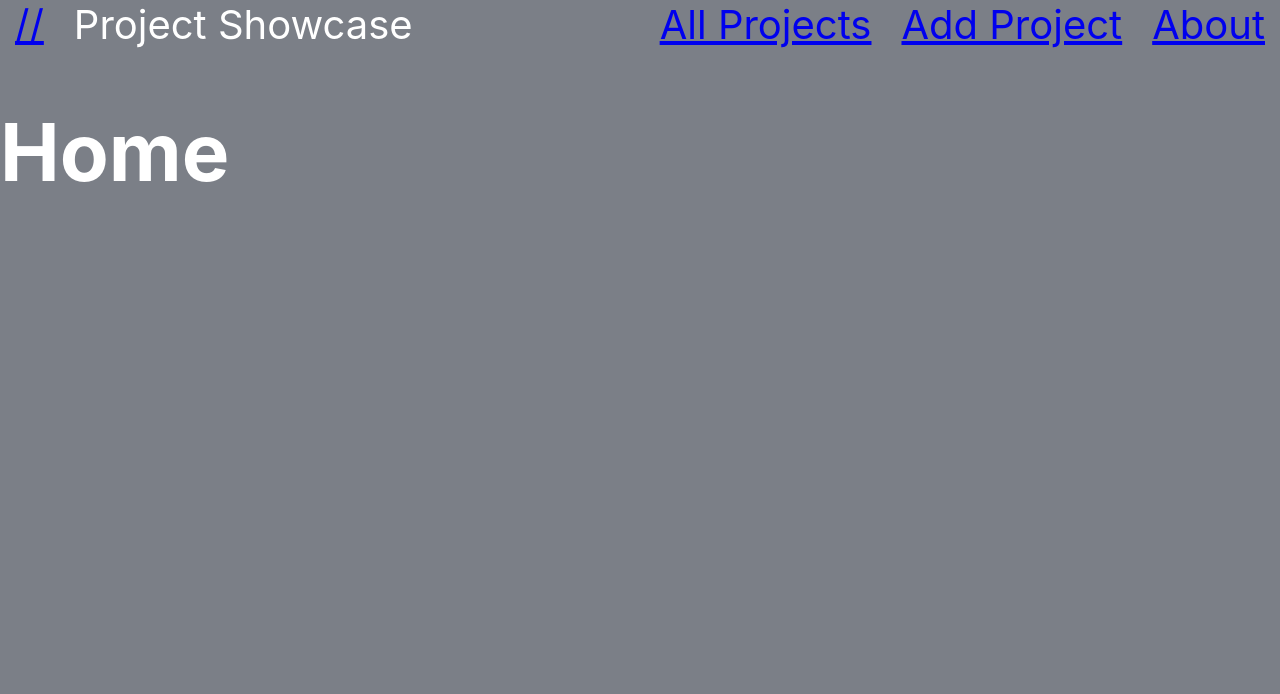
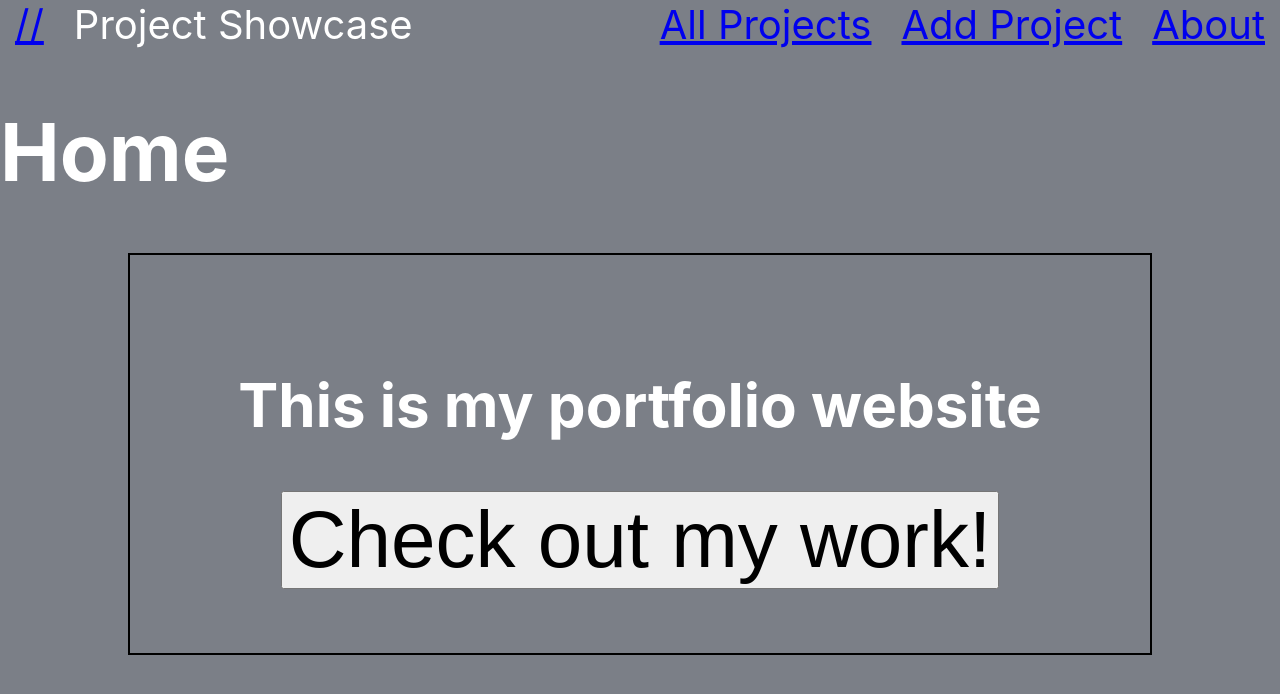
Before and after one commit to wayland-i/react-practice, a React (Create React App) app in the folder project-showcase-run-through/: page / in a window 1280 px wide. Shown: the top 694 px of the page. Built offline with nearby package versions, Linux system fonts and the light colour scheme; data requests are answered from the project's data file.

Commit message:
feat: Greeting added to Home.js

```diff
--- a/project-showcase-run-through/src/App.js
+++ b/project-showcase-run-through/src/App.js
@@ -27,6 +27,7 @@ function App() {
       <Switch>
         <Route exact path="/">
           <Home
+            setAllProjectsClicked={setAllProjectsClicked}
             allProjectsClicked={allProjectsClicked}
             projects={projects}
           />
--- a/project-showcase-run-through/src/Pages/Home.js
+++ b/project-showcase-run-through/src/Pages/Home.js
@@ -1,12 +1,30 @@
 import React, { useEffect, useState } from 'react';
+import styled from 'styled-components';
 import Projects from './Projects';
 
-function Home({ allProjectsClicked, projects }) {
+function Home({ allProjectsClicked, projects, setAllProjectsClicked={setAllProjectsClicked} }) {
 
+  const Greeting = styled.div`
+    display: flex;
+    flex-direction: column;
+    align-items: center;
+    border: 2px solid black;
+    padding: 5%;
+    margin: 0 10% 0 10%;
+
+    button {
+      font-size: 5rem;
+    }
+  `
 
   return (
     <div>
       <h1>Home</h1>
+
+    <Greeting>
+      <h2>This is my portfolio website</h2>
+      <button onClick={() => setAllProjectsClicked(true)}>Check out my work!</button>
+    </Greeting>
 
       { allProjectsClicked ? <Projects projects={projects} /> : null}
 
--- a/project-showcase-run-through/src/Pages/Projects.js
+++ b/project-showcase-run-through/src/Pages/Projects.js
@@ -5,7 +5,7 @@ import ProjectListItem from './ProjectListItem';
 const Container = styled.ul`
   display: grid;
   grid-template-columns: 1fr 1fr 1fr 1fr 1fr;
-
+  margin-right: 1%;
 
 `
 
```
